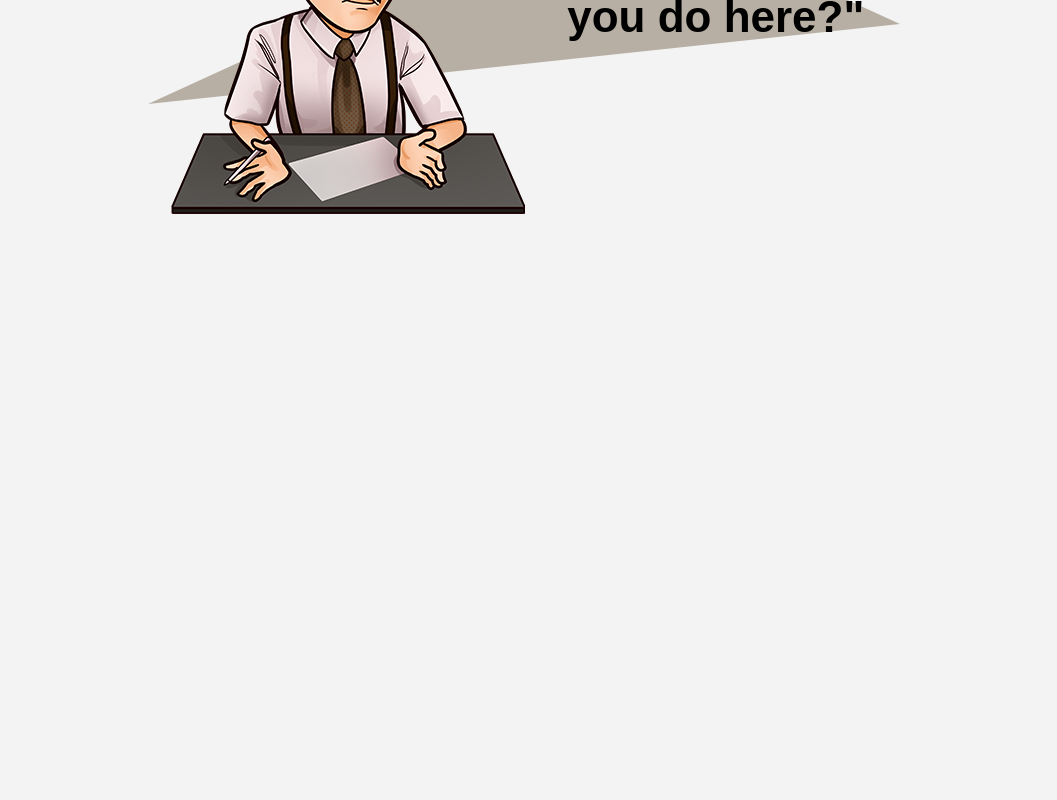
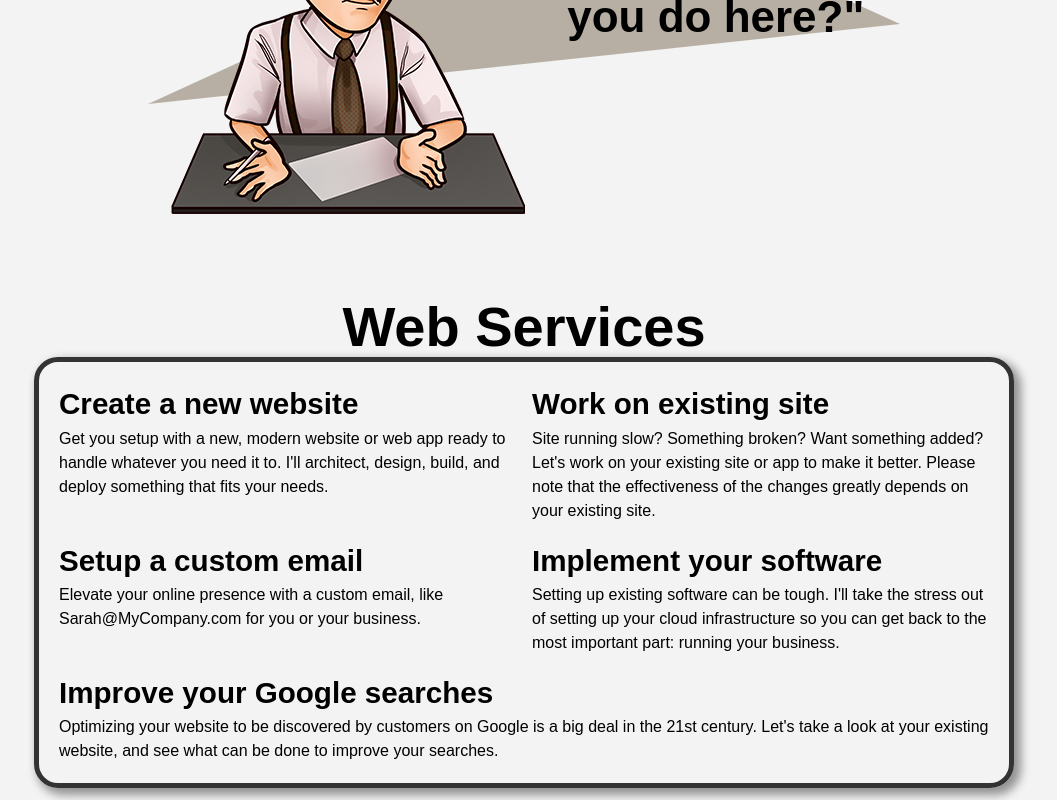
Before and after one commit to bananabrann/old-bananabrann.dev, a Next.js app: page / in a window 1280 px wide. Shown: the part 1138-1938 px from the top of the page, without its empty margins (116-1173 px from the left). Before the commit the page ends 1423 px from the top, so only its background shows below. Built offline with nearby package versions, Linux system fonts and the light colour scheme; a web font is replaced by a local one.

Commit message:
Create content outline box and populate with web services

```diff
--- /dev/null
+++ b/components/ContentBlockOutline/ContentBlockOutline.module.scss
@@ -0,0 +1,24 @@
+@import "../../styles/globals.colors.scss";
+@import "../../styles/globals.mixins.scss";
+
+.childrencontainer {
+  display: flex;
+  flex-wrap: wrap;
+  padding: 12px;
+  margin: 12px;
+  max-width: 980px;
+  border: 5px solid $coolblack;
+  border-radius: 24px;
+
+  @include shadow();
+
+  > * {
+    flex: 1 0 48%;
+    padding: 8px;
+
+    @media screen and (max-width: 640px) {
+      flex: 1 0 90%;
+    }
+
+  }
+}
--- /dev/null
+++ b/components/ContentBlockOutline/ContentBlockOutline.tsx
@@ -0,0 +1,19 @@
+import React from "react";
+import styles from "./ContentBlockOutline.module.scss";
+
+export default function ContentBlockOutline({
+  title,
+  children,
+}: {
+  title: string;
+  children: React.ReactNode;
+}) {
+  return(
+    <div className="ContentBlockOutline flex flex-col items-center">
+      <h2 className="w-full text-center -mb-6" >{title}</h2>
+      <div className={`${styles.childrencontainer}`}>
+        {children}
+      </div>
+    </div>
+  )
+}
--- a/pages/index.tsx
+++ b/pages/index.tsx
@@ -1,6 +1,7 @@
 import Layout from "../components/Layout/Layout";
 import BananamanStanding from "../components/BananamanStanding/BananamanStanding";
 import BobWhatWouldYouSay from "../components/BobWhatWouldYouSay/BobWhatWouldYouSay";
+import ContentBlockOutline from "../components/ContentBlockOutline/ContentBlockOutline";
 
 /*
   NOTE
@@ -32,6 +33,53 @@ export default function Home() {
       </div>
 
       <BobWhatWouldYouSay />
+
+      <ContentBlockOutline title="Web Services">
+        <div>
+          <h3>Create a new website</h3>
+          <p>
+            Get you setup with a new, modern website or web app ready to handle
+            whatever you need it to. I'll architect, design, build, and deploy
+            something that fits your needs.
+          </p>
+        </div>
+
+        <div>
+          <h3>Work on existing site</h3>
+          <p>
+            Site running slow? Something broken? Want something added? Let's
+            work on your existing site or app to make it better. Please note
+            that the effectiveness of the changes greatly depends on your
+            existing site.
+          </p>
+        </div>
+
+        <div>
+          <h3>Setup a custom email</h3>
+          <p>
+            Elevate your online presence with a custom email, like
+            Sarah@MyCompany.com for you or your business.
+          </p>
+        </div>
+
+        <div>
+          <h3>Implement your software</h3>
+          <p>
+            Setting up existing software can be tough. I'll take the stress out
+            of setting up your cloud infrastructure so you can get back to the
+            most important part: running your business.
+          </p>
+        </div>
+
+        <div>
+          <h3>Improve your Google searches</h3>
+          <p>
+            Optimizing your website to be discovered by customers on Google is a
+            big deal in the 21st century. Let's take a look at your existing
+            website, and see what can be done to improve your searches.
+          </p>
+        </div>
+      </ContentBlockOutline>
     </Layout>
   );
 }
--- /dev/null
+++ b/styles/globals.mixins.scss
@@ -0,0 +1,15 @@
+@import "./globals.colors.scss";
+
+$trans-speed: 350ms;
+
+@mixin shadow() {
+  -webkit-box-shadow: 5px 5px 10px 2px rgba(0, 0, 0, 0.4);
+  box-shadow: 5px 5px 10px 2px rgba(0, 0, 0, 0.4);
+  transition: all $trans-speed;
+
+  &:hover {
+    -webkit-box-shadow: 5px 5px 10px 2px $canaryyellow;
+    box-shadow: 5px 5px 10px 2px $canaryyellow;
+    transition: all $trans-speed;
+  }
+}
--- a/styles/globals.scss
+++ b/styles/globals.scss
@@ -18,6 +18,21 @@ h6 {
   font-style: normal;
 }
 
+h1 {
+  font-size: 8rem;
+}
+
+h2 {
+  font-size: 3.5rem;
+  font-weight: 700;
+}
+
+h3 {
+  font-family: quasimoda, sans-serif;
+  font-size: 1.85rem;
+  font-weight: 560;
+}
+
 p {
   font-family: quasimoda, sans-serif;
   font-style: normal;
```
